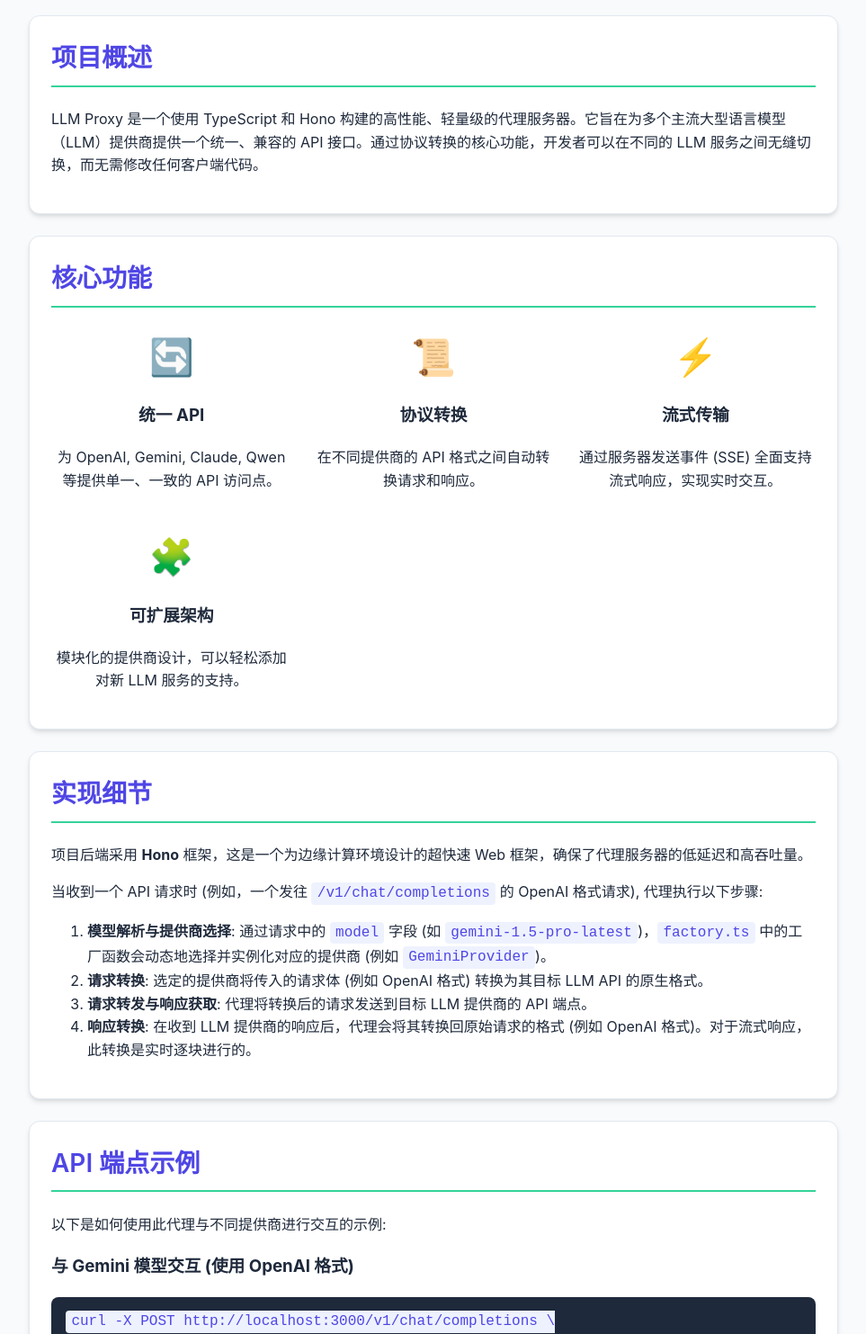
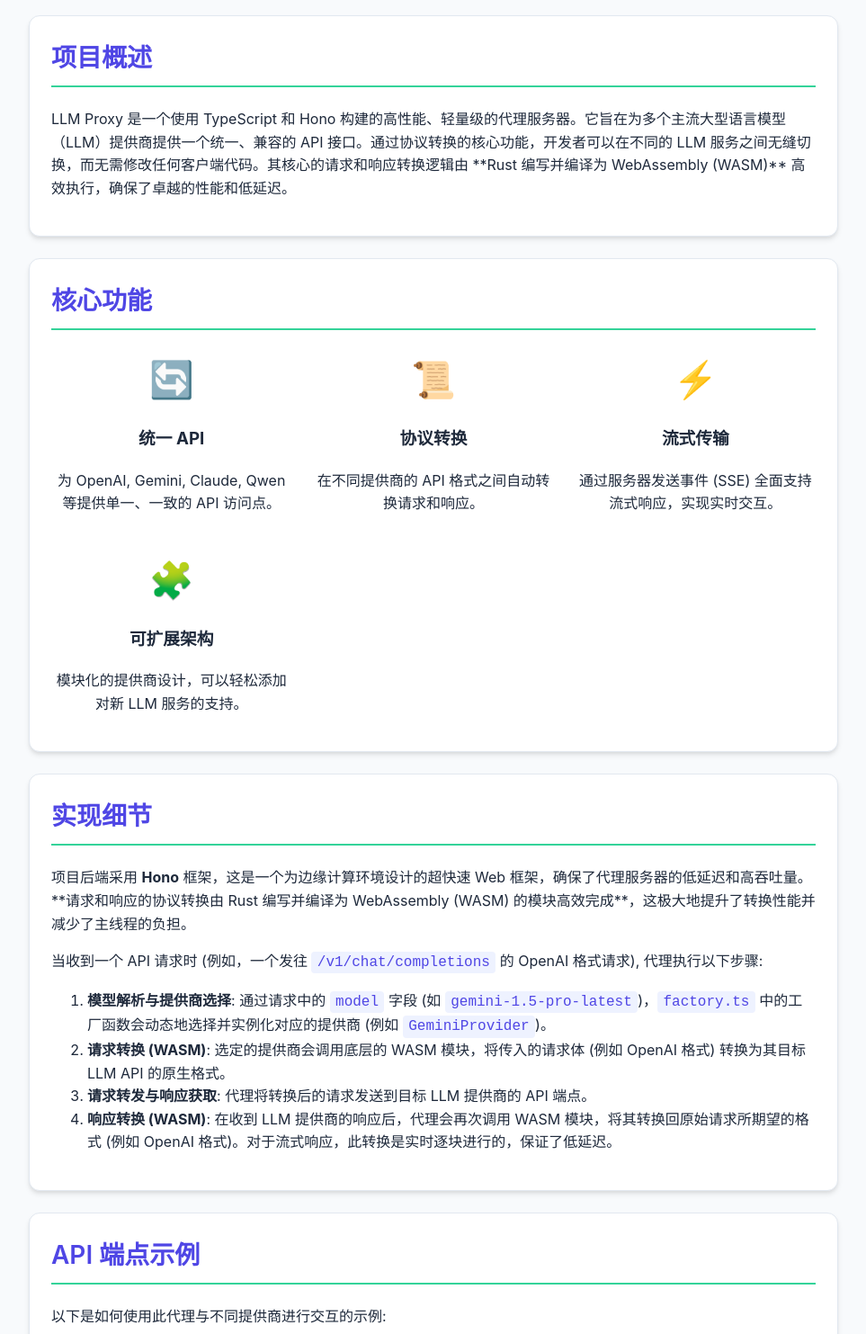
Before and after one commit to WenChunTech/llm-proxy-serverless, a website: page public/index.html in a window 1280 px wide. Shown: the part 240-1723 px from the top of the page at 90% size, without its empty margins (158-1121 px from the left). Drawn offline with Linux system fonts and the light colour scheme.

Commit message:
feat: update the project doc

```diff
--- a/public/index.html
+++ b/public/index.html
@@ -105,7 +105,7 @@
         <main>
             <div class="card">
                 <h2>项目概述</h2>
-                <p>LLM Proxy 是一个使用 TypeScript 和 Hono 构建的高性能、轻量级的代理服务器。它旨在为多个主流大型语言模型（LLM）提供商提供一个统一、兼容的 API 接口。通过协议转换的核心功能，开发者可以在不同的 LLM 服务之间无缝切换，而无需修改任何客户端代码。</p>
+                <p>LLM Proxy 是一个使用 TypeScript 和 Hono 构建的高性能、轻量级的代理服务器。它旨在为多个主流大型语言模型（LLM）提供商提供一个统一、兼容的 API 接口。通过协议转换的核心功能，开发者可以在不同的 LLM 服务之间无缝切换，而无需修改任何客户端代码。其核心的请求和响应转换逻辑由 **Rust 编写并编译为 WebAssembly (WASM)** 高效执行，确保了卓越的性能和低延迟。</p>
             </div>
 
             <div class="card">
@@ -136,13 +136,13 @@
 
             <div class="card">
                 <h2>实现细节</h2>
-                <p>项目后端采用 <strong>Hono</strong> 框架，这是一个为边缘计算环境设计的超快速 Web 框架，确保了代理服务器的低延迟和高吞吐量。</p>
+                <p>项目后端采用 <strong>Hono</strong> 框架，这是一个为边缘计算环境设计的超快速 Web 框架，确保了代理服务器的低延迟和高吞吐量。**请求和响应的协议转换由 Rust 编写并编译为 WebAssembly (WASM) 的模块高效完成**，这极大地提升了转换性能并减少了主线程的负担。</p>
                 <p>当收到一个 API 请求时 (例如，一个发往 <code>/v1/chat/completions</code> 的 OpenAI 格式请求), 代理执行以下步骤:</p>
                 <ol>
                     <li><strong>模型解析与提供商选择</strong>: 通过请求中的 <code>model</code> 字段 (如 <code>gemini-1.5-pro-latest</code>)，<code>factory.ts</code> 中的工厂函数会动态地选择并实例化对应的提供商 (例如 <code>GeminiProvider</code>)。</li>
-                    <li><strong>请求转换</strong>: 选定的提供商将传入的请求体 (例如 OpenAI 格式) 转换为其目标 LLM API 的原生格式。</li>
+                    <li><strong>请求转换 (WASM)</strong>: 选定的提供商会调用底层的 WASM 模块，将传入的请求体 (例如 OpenAI 格式) 转换为其目标 LLM API 的原生格式。</li>
                     <li><strong>请求转发与响应获取</strong>: 代理将转换后的请求发送到目标 LLM 提供商的 API 端点。</li>
-                    <li><strong>响应转换</strong>: 在收到 LLM 提供商的响应后，代理会将其转换回原始请求的格式 (例如 OpenAI 格式)。对于流式响应，此转换是实时逐块进行的。</li>
+                    <li><strong>响应转换 (WASM)</strong>: 在收到 LLM 提供商的响应后，代理会再次调用 WASM 模块，将其转换回原始请求所期望的格式 (例如 OpenAI 格式)。对于流式响应，此转换是实时逐块进行的，保证了低延迟。</li>
                 </ol>
             </div>
 
```
Also changed, not shown: README.md.
